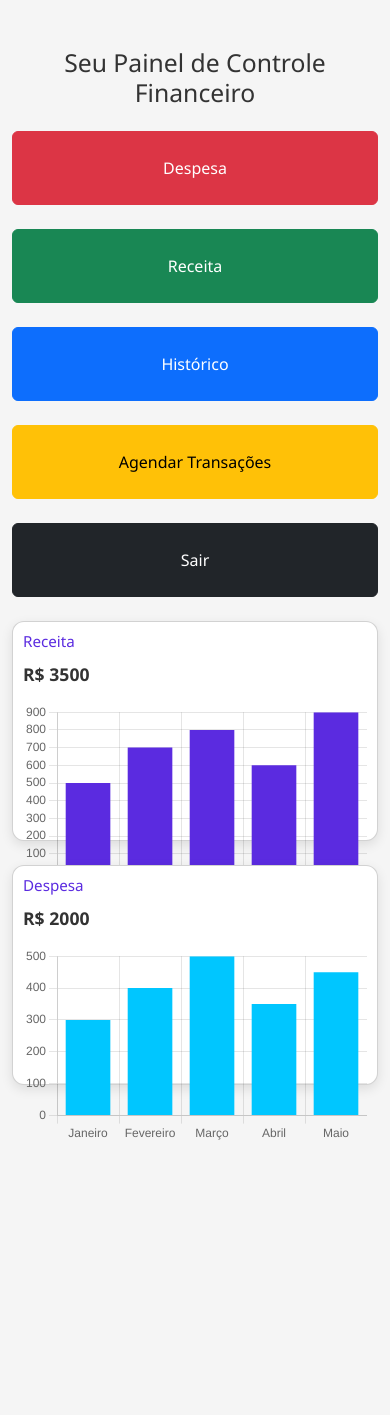
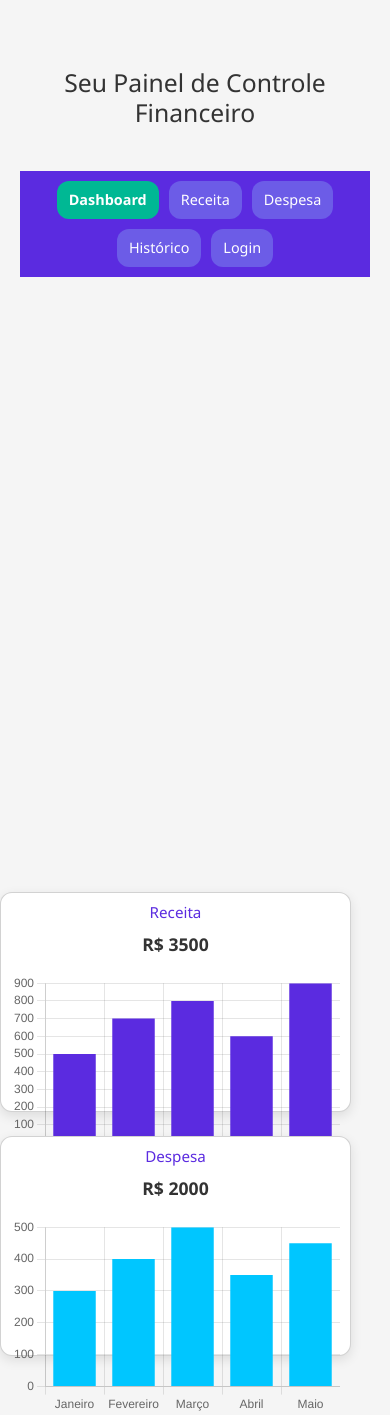
Before and after one commit to CarineLimma/financeiro, a Flask app: page /dashboard in a window 390 px wide. Before the commit the page ends 1140 px from the top, so only its background shows below. Run offline with Flask 3, Linux system fonts and the light colour scheme; a user stored in the database is signed in; data comes from the database, SQL or seed files in the repository; data that the repository does not hold is empty.

Commit message:
alteraçao no css
alteraçao no dashboard css

```diff
--- a/static/dashboard.css
+++ b/static/dashboard.css
@@ -14,50 +14,47 @@
 }
 
 /* ========================
-   Layout principal
+   Navbar topo
+======================== */
+.dashboard-menu {
+    width: 100%;
+    background-color: #5b2be0;
+    display: flex;
+    justify-content: center; /* centraliza os botões */
+    padding: 15px 0;
+    gap: 20px;
+    flex-wrap: wrap;
+}
+
+.dashboard-menu .menu-btn {
+    padding: 10px 20px;
+    border-radius: 12px;
+    background-color: #6c5ce7;
+    color: #fff;
+    text-decoration: none;
+    font-weight: 500;
+    transition: all 0.3s ease;
+}
+
+.dashboard-menu .menu-btn:hover {
+    background-color: #341f97;
+    transform: translateY(-2px);
+}
+
+.dashboard-menu .menu-btn.active {
+    background-color: #00b894; /* verde para a página atual */
+    font-weight: 600;
+}
+
+/* ========================
+   Layout principal / Conteúdo
 ======================== */
 .container {
     display: flex;
+    flex-direction: column;
+    align-items: center; /* centraliza horizontalmente */
     min-height: 100vh;
-}
-
-/* ========================
-   Menu lateral
-======================== */
-.sidebar {
-    width: 200px;
-    background-color: #5b2be0;
-    color: #fff;
-    display: flex;
-    flex-direction: column;
     padding: 20px;
-    gap: 15px;
-}
-
-.sidebar a {
-    color: #fff;
-    text-decoration: none;
-    padding: 10px 15px;
-    border-radius: 8px;
-    transition: background-color 0.3s;
-}
-
-.sidebar a:hover {
-    background-color: #4519a0;
-}
-
-.sidebar a.active {
-    background-color: #341480;
-}
-
-/* ========================
-   Área de conteúdo
-======================== */
-.main-content {
-    flex: 1;
-    padding: 20px;
-    display: flex;
-    flex-direction: column;
     gap: 20px;
 }
 
@@ -71,13 +68,16 @@
     box-shadow: 0 4px 12px rgba(0, 0, 0, 0.1);
     display: flex;
     flex-direction: column;
-    height: 300px; /* altura fixa para os gráficos */
+    width: 90%;
+    max-width: 600px; /* limita largura */
+    height: 300px;
 }
 
 .card h3 {
     margin-bottom: 10px;
     color: #5b2be0;
     font-size: 1.2rem;
+    text-align: center; /* título centralizado */
 }
 
 /* ========================
@@ -88,6 +88,7 @@
     font-weight: bold;
     margin-bottom: 15px;
     color: #333;
+    text-align: center;
 }
 
 /* ========================
@@ -100,43 +101,20 @@
 /* ========================
    Responsividade
 ======================== */
-@media (max-width: 1024px) {
-    .main-content {
-        padding: 15px;
+@media (max-width: 768px) {
+    .dashboard-menu {
+        gap: 10px;
+        padding: 10px 0;
     }
 
-    .card {
-        height: 280px;
-        padding: 15px;
-    }
-}
-
-@media (max-width: 768px) {
-    .container {
-        flex-direction: column;
-    }
-
-    .sidebar {
-        width: 100%;
-        flex-direction: row;
-        overflow-x: auto;
-        padding: 10px;
-    }
-
-    .sidebar a {
-        flex: 1;
-        text-align: center;
+    .dashboard-menu .menu-btn {
+        padding: 8px 12px;
         font-size: 0.9rem;
-        padding: 8px 10px;
-    }
-
-    .main-content {
-        padding: 10px;
     }
 
     .card {
         height: 250px;
-        padding: 12px;
+        padding: 15px;
     }
 
     .card h3 {
--- a/templates/dashboard.html
+++ b/templates/dashboard.html
@@ -15,23 +15,14 @@
   <div id="dashboard" class="container mt-5">
     <h2 class="mb-4 text-center">Seu Painel de Controle Financeiro</h2>
 
-    <!-- Menu de ações -->
-    <div class="row g-4 justify-content-center mb-4">
-      <div class="col-12 col-md-3">
-        <a href="{{ url_for('adicionar_despesa') }}" class="btn btn-danger w-100 p-4">Despesa</a>
-      </div>
-      <div class="col-12 col-md-3">
-        <a href="{{ url_for('adicionar_receita') }}" class="btn btn-success w-100 p-4">Receita</a>
-      </div>
-      <div class="col-12 col-md-3">
-        <a href="{{ url_for('historico') }}" class="btn btn-primary w-100 p-4">Histórico</a>
-      </div>
-      <div class="col-12 col-md-3">
-        <a href="{{ url_for('agendar_transacao') }}" class="btn btn-warning w-100 p-4">Agendar Transações</a>
-      </div>
-      <div class="col-12 col-md-3">
-        <a href="{{ url_for('logout') }}" class="btn btn-dark w-100 p-4">Sair</a>
-      </div>
+  <!-- Navbar -->
+  <div class="dashboard-menu mb-4">
+    <a href="{{ url_for('dashboard') }}" class="menu-btn active">Dashboard</a>
+    <a href="{{ url_for('adicionar_receita') }}" class="menu-btn">Receita</a>
+    <a href="{{ url_for('adicionar_despesa') }}" class="menu-btn">Despesa</a>
+    <a href="{{ url_for('historico') }}" class="menu-btn">Histórico</a>
+    <a href="{{ url_for('login') }}" class="menu-btn">Login</a>
+  </div>
     </div>
 
     <!-- Cards dos gráficos -->
@@ -40,7 +31,7 @@
       <div class="col-12 col-md-6">
         <div class="card">
           <h3>Receita</h3>
-          <p class="card-saldo">R$ 3.500,00</p>
+          <p class="card-saldo"></p>
           <canvas id="receita-chart"></canvas>
         </div>
       </div>
@@ -49,7 +40,7 @@
       <div class="col-12 col-md-6">
         <div class="card">
           <h3>Despesa</h3>
-          <p class="card-saldo">R$ 2.000,00</p>
+          <p class="card-saldo"></p>
           <canvas id="despesa-chart"></canvas>
         </div>
       </div>
```
